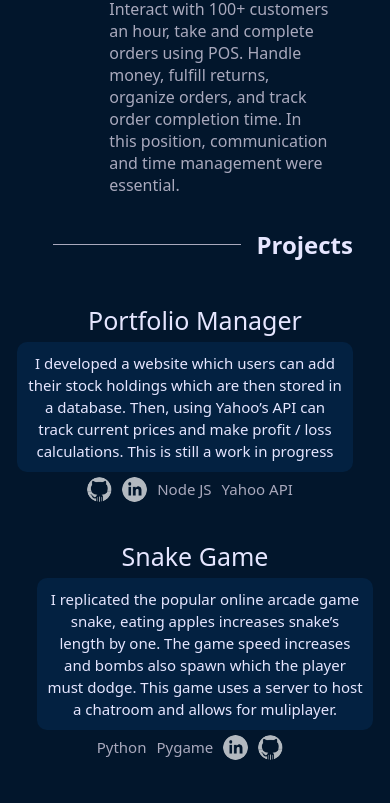
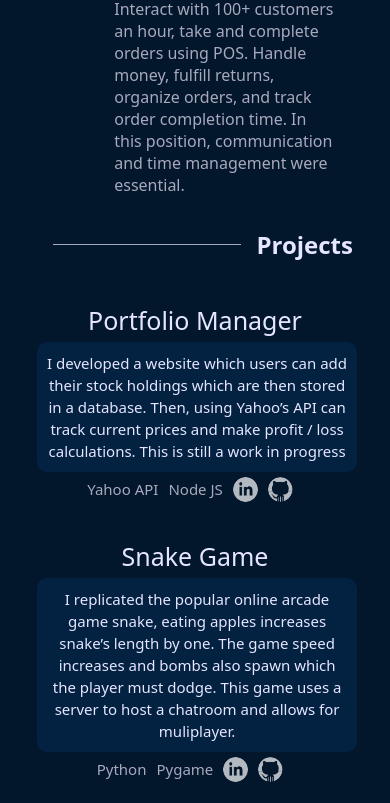
Before and after one commit to aidanjames97/my-portfolio, a React (Create React App) app: page / in a window 390 px wide. Shown: the part 1773-2576 px from the top of the page. Built offline with nearby package versions, Linux system fonts and the light colour scheme; the HTML template or start-up script is replaced by a standard one.

Commit message:
changed spelling mistakes and centre project cards for mobile display

```diff
--- a/src/site.css
+++ b/src/site.css
@@ -735,6 +735,7 @@ html {
         font-weight: 300;
         color: var(--grey);
         margin: 0;
+        margin-right: 5px;
         padding-top: 4px;
     }
 
@@ -1340,10 +1341,12 @@ html {
 
     /* each project card container */
     .projectCard {
+        width: 100%;
         margin-bottom: 2vh;
         padding-bottom: 15px;
         display: flex;
         flex-direction: row;
+        justify-content: center;
     }
 
     /* picture container */
@@ -1366,25 +1369,21 @@ html {
 
     /* container for all project text */
     .rightSideText {
-        direction: rtl; /* this is to overflow to the left */
-        text-align: center;
-        z-index: 2;
-        width: 100%;
-        display: flex;
-        flex-direction: column;
-        cursor: default;
-        justify-content: center;
+        width: 100%;
+        display: flex;
+        flex-direction: column;
+        cursor: default;
+        justify-content: center;
+        text-align: center;
     }
 
     .leftSideText {
-        direction: ltr;
-        text-align: center;
-        width: 100%;
-        display: flex;
-        flex-direction: column;
-        z-index: 2;
-        cursor: default;
-        justify-content: center;
+        width: 100%;
+        display: flex;
+        flex-direction: column;
+        cursor: default;
+        justify-content: center;
+        text-align: center;
     }
 
     .projectTypeL {
@@ -1412,14 +1411,12 @@ html {
         color: var(--white);
         margin-bottom: 5px;
         text-align: center;
-
     }
 
     /* description of projects */
     .projectText {
         margin: 0;
-        width: 100%;
-        height: auto;
+        width: 95%;
         border-radius: 10px;
         background-color: var(--offBlue);
         padding: 10px;
@@ -1427,8 +1424,7 @@ html {
 
     .projectTextL {
         margin: 0;
-        width: 100%;
-        height: auto;
+        width: 95%;
         border-radius: 10px;
         background-color: var(--offBlue);
         padding: 10px;
--- a/src/site.js
+++ b/src/site.js
@@ -194,7 +194,7 @@ function Page3() {
                     <section id="experiance" className={`scroll-element ${inView ? 'scroll-effect' : ''}`} ref={ref}>
                         {/* subheading */}
                         <div className="subheadTitleContain">
-                            <h1 className="subheadTitle">Experiance</h1>
+                            <h1 className="subheadTitle">Experience</h1>
                             <span className="subheadLine"></span>
                         </div>
 
```
